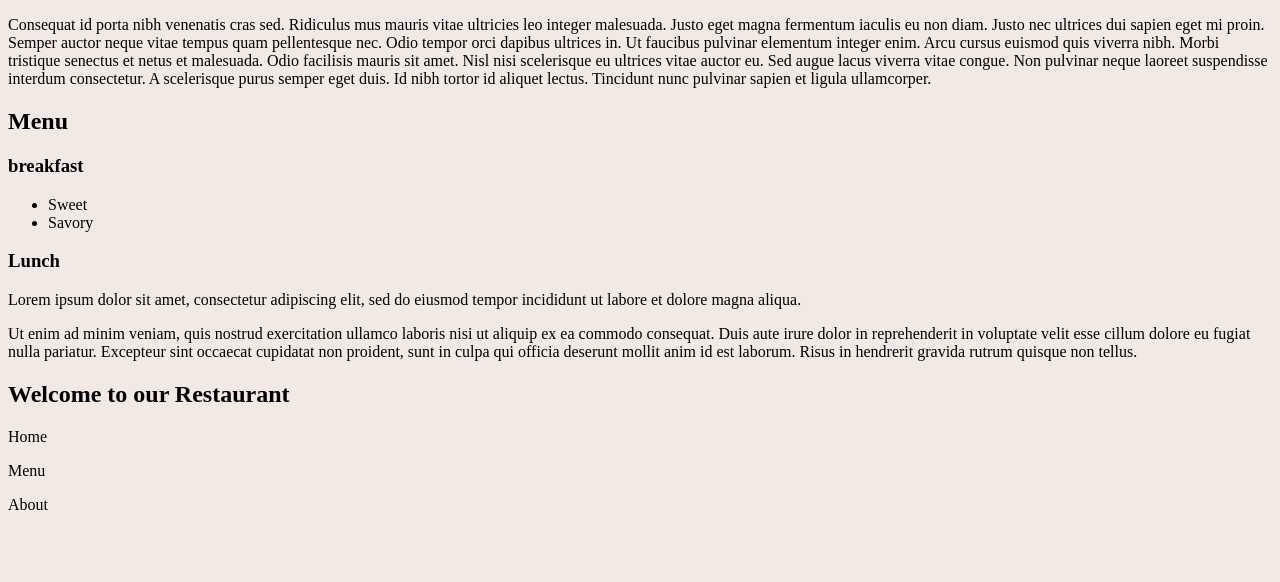
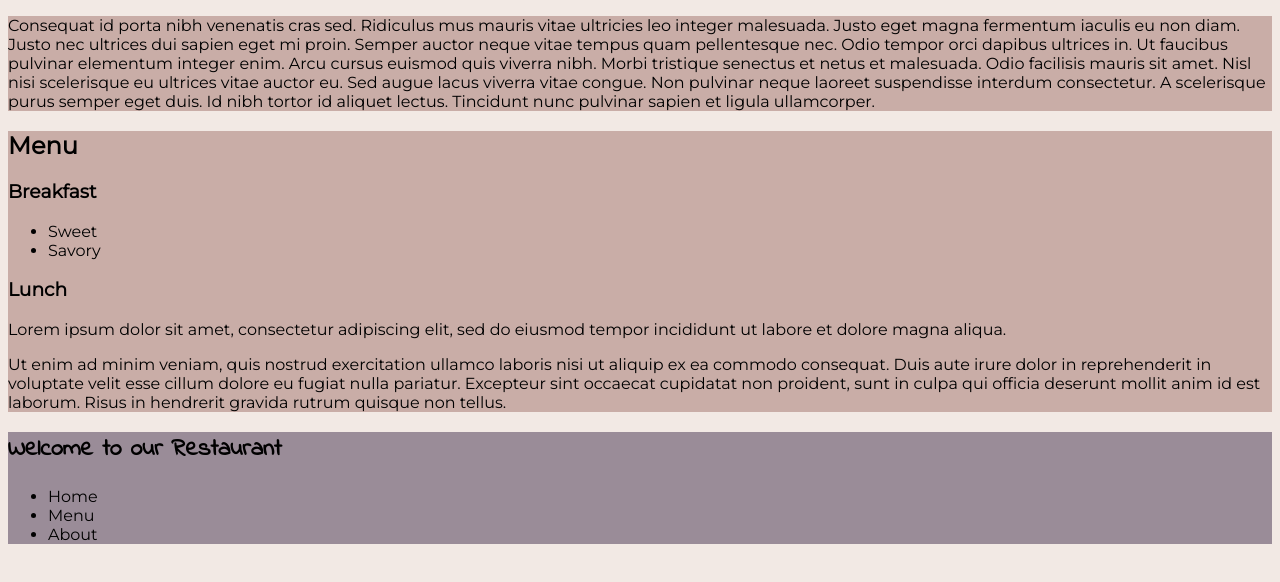
Before and after one commit to Jollysquire/Midterm, a plain HTML site: page index.html in a window 1280 px wide. Drawn offline with Linux system fonts and the light colour scheme.

Commit message:
added basic coloring and font styles. Also change nav parts to ul instead of p's

```diff
--- a/css/stylesheet.css
+++ b/css/stylesheet.css
@@ -1,3 +1,16 @@
 body{
     background-color: #f2e9e4;
+    font-family: Montserrat, sans-serif;
 }
+
+h1{
+    font-family: "Indie Flower", sans-serif;
+}
+
+nav{
+    background-color: #9a8c98;
+}
+
+article{
+    background-color: #c9ada7;
+}
--- a/index.html
+++ b/index.html
@@ -11,6 +11,7 @@
     <link rel="stylesheet" href="css/stylesheet.css" />
   </head>
   <body>
+    <main>
       <article id="home">
         <p>
           Consequat id porta nibh venenatis cras sed. Ridiculus mus mauris vitae
@@ -22,20 +23,18 @@
           malesuada. Odio facilisis mauris sit amet. Nisl nisi scelerisque eu
           ultrices vitae auctor eu. Sed augue lacus viverra vitae congue. Non
           pulvinar neque laoreet suspendisse interdum consectetur. A scelerisque
-        purus semper eget duis. Id nibh tortor id aliquet lectus. Tincidunt nunc
-        pulvinar sapien et ligula ullamcorper.
+          purus semper eget duis. Id nibh tortor id aliquet lectus. Tincidunt
+          nunc pulvinar sapien et ligula ullamcorper.
         </p>
       </article>
-    <header>
+      <article>
         <h2 id="menu">Menu</h2>
-    </header>
-    <main>
-      <h3>breakfast</h3>
+        <h3>Breakfast</h3>
         <ul>
           <li>Sweet</li>
           <li>Savory</li>
         </ul>
-      <article>
+
         <h3>Lunch</h3>
         <p>
           Lorem ipsum dolor sit amet, consectetur adipiscing elit, sed do
@@ -53,9 +52,11 @@
     </main>
     <nav>
       <h1>Welcome to our Restaurant</h1>
-      <p>Home</p>
-      <p>Menu</p>
-      <p>About</p>
+      <ul>
+          <li>Home</li>
+          <li>Menu</li>
+          <li>About</li>
+      </ul>
     </nav>
   </body>
 </html>
```
Lines whose indentation alone changed are shown as unchanged.
